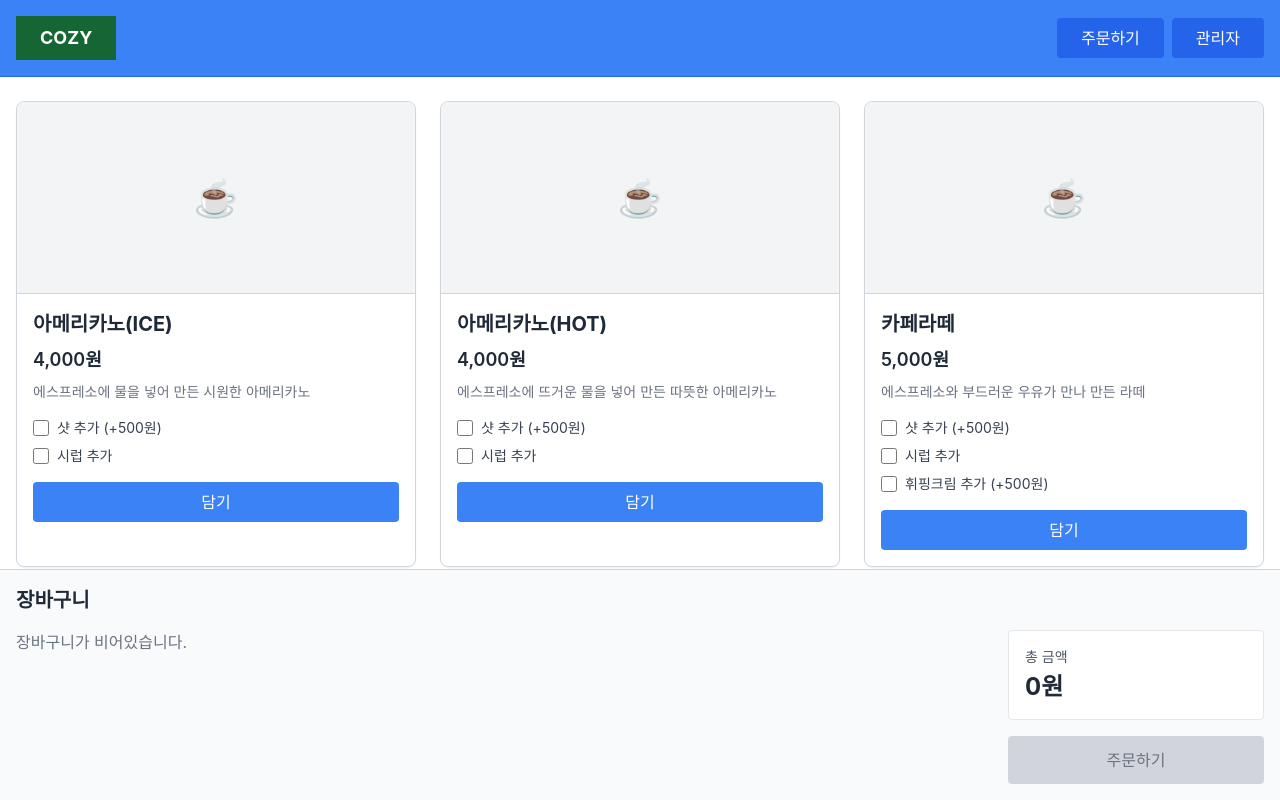
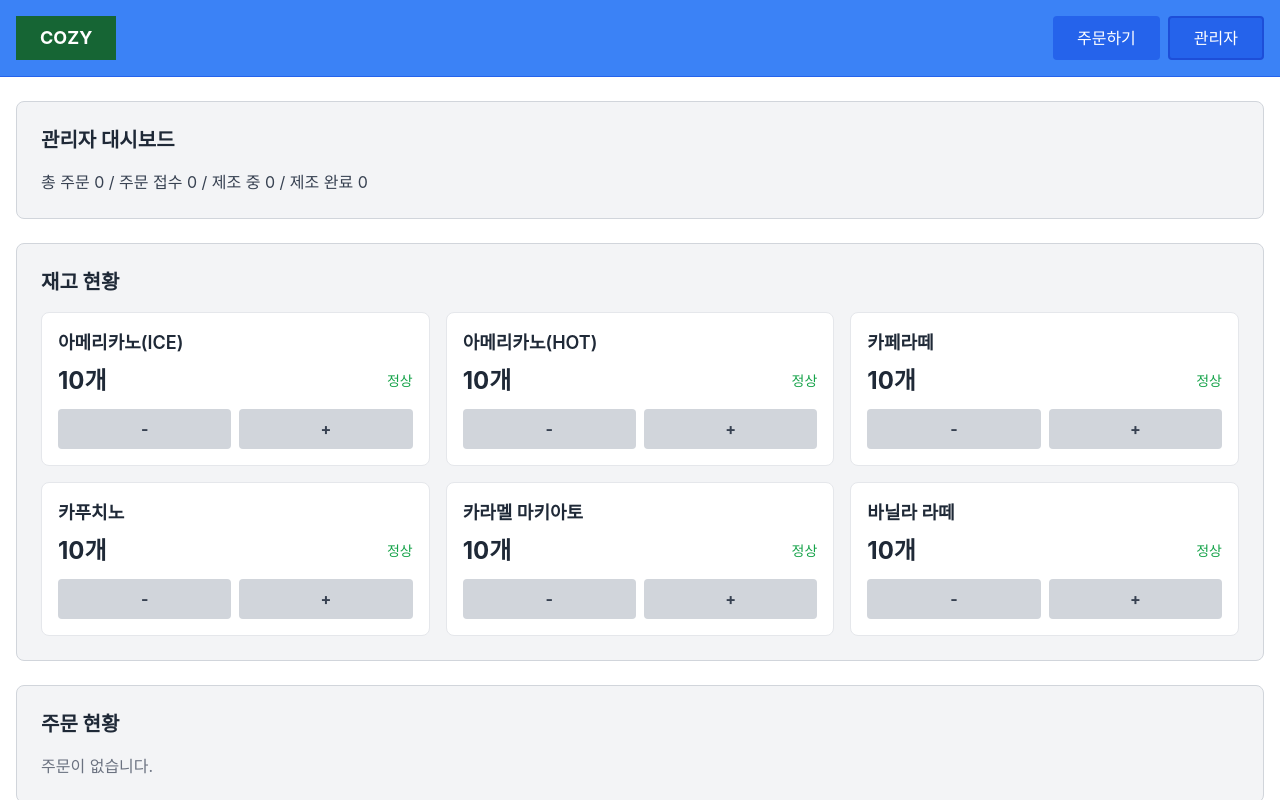
Before and after one commit to ackdark23358/order-app, a React (Vite) app in the folder UI/: page / in a window 1280 px wide. Both pictures are taken after a click on the button "관리자". Shown: the top 800 px of the page. Built offline with nearby package versions, Linux system fonts and the light colour scheme.

Commit message:
관리자 메인 코드 작성

```diff
--- a/UI/src/App.jsx
+++ b/UI/src/App.jsx
@@ -2,6 +2,9 @@ import { useState } from 'react'
 import Header from './components/Header'
 import MenuCard from './components/MenuCard'
 import ShoppingCart from './components/ShoppingCart'
+import AdminDashboard from './components/AdminDashboard'
+import InventoryStatus from './components/InventoryStatus'
+import OrderStatus from './components/OrderStatus'
 import './App.css'
 
 // 임의의 커피 메뉴 데이터
@@ -76,15 +79,44 @@ const menuItems = [
 ]
 
 function App() {
+  const [currentView, setCurrentView] = useState('order') // 'order' or 'admin'
   const [cartItems, setCartItems] = useState([])
+  const [orders, setOrders] = useState([])
+  const [inventory, setInventory] = useState([
+    { id: 1, name: '아메리카노(ICE)', stock: 10 },
+    { id: 2, name: '아메리카노(HOT)', stock: 10 },
+    { id: 3, name: '카페라떼', stock: 10 },
+    { id: 4, name: '카푸치노', stock: 10 },
+    { id: 5, name: '카라멜 마키아토', stock: 10 },
+    { id: 6, name: '바닐라 라떼', stock: 10 }
+  ])
+
+  const getStock = (menuId) => {
+    const inventoryItem = inventory.find(inv => inv.id === menuId)
+    return inventoryItem ? inventoryItem.stock : 999 // 재고 정보가 없으면 충분히 있다고 가정
+  }
 
   const addToCart = (menuItem, selectedOptions) => {
+    const stock = getStock(menuItem.id)
+
+    // 재고가 0이면 주문 불가
+    if (stock === 0) {
+      alert('품절된 상품입니다. 주문할 수 없습니다.')
+      return
+    }
+
     const optionIds = selectedOptions.sort().join(',')
     const cartKey = `${menuItem.id}-${optionIds}`
 
     const existingItem = cartItems.find(item => item.cartKey === cartKey)
 
     if (existingItem) {
+      // 장바구니에 이미 있는 경우, 재고를 확인
+      const currentQuantity = existingItem.quantity
+      if (currentQuantity + 1 > stock) {
+        alert(`재고가 부족합니다. (현재 재고: ${stock}개)`)
+        return
+      }
       setCartItems(cartItems.map(item =>
         item.cartKey === cartKey
           ? { ...item, quantity: item.quantity + 1 }
@@ -121,6 +153,14 @@ function App() {
       if (item.cartKey === cartKey) {
         const newQuantity = item.quantity + change
         if (newQuantity <= 0) return null
+
+        // 재고 확인
+        const stock = getStock(item.menuId)
+        if (change > 0 && newQuantity > stock) {
+          alert(`재고가 부족합니다. (현재 재고: ${stock}개)`)
+          return item
+        }
+
         return { ...item, quantity: newQuantity, totalPrice: (item.basePrice + item.optionPrice) * newQuantity }
       }
       return item
@@ -138,24 +178,87 @@ function App() {
   const handleOrder = () => {
     if (cartItems.length === 0) return
 
+    const now = new Date()
+    const month = now.getMonth() + 1
+    const day = now.getDate()
+    const hours = now.getHours()
+    const minutes = String(now.getMinutes()).padStart(2, '0')
+    const orderDate = `${month}월 ${day}일 ${hours}:${minutes}`
+
+    const newOrder = {
+      id: Date.now(),
+      date: orderDate,
+      items: [...cartItems],
+      total: calculateTotal(),
+      status: 'received' // 'received', 'preparing', 'completed'
+    }
+
+    setOrders([newOrder, ...orders])
     alert(`주문이 완료되었습니다!\n총 금액: ${calculateTotal().toLocaleString()}원`)
     setCartItems([])
   }
 
+  const updateInventory = (menuId, change) => {
+    setInventory(inventory.map(item => {
+      if (item.id === menuId) {
+        const newStock = item.stock + change
+        return { ...item, stock: Math.max(0, newStock) }
+      }
+      return item
+    }))
+  }
+
+  const updateOrderStatus = (orderId, newStatus) => {
+    setOrders(orders.map(order =>
+      order.id === orderId ? { ...order, status: newStatus } : order
+    ))
+  }
+
+  const getOrderStats = () => {
+    const total = orders.length
+    const received = orders.filter(o => o.status === 'received').length
+    const preparing = orders.filter(o => o.status === 'preparing').length
+    const completed = orders.filter(o => o.status === 'completed').length
+    return { total, received, preparing, completed }
+  }
+
+  if (currentView === 'admin') {
+    return (
+      <div className="min-h-screen bg-white">
+        <Header currentView={currentView} onViewChange={setCurrentView} />
+        <div className="container mx-auto px-4 py-6 space-y-6">
+          <AdminDashboard stats={getOrderStats()} />
+          <InventoryStatus
+            inventory={inventory}
+            onUpdateInventory={updateInventory}
+          />
+          <OrderStatus
+            orders={orders}
+            onUpdateStatus={updateOrderStatus}
+          />
+        </div>
+      </div>
+    )
+  }
+
   return (
     <div className="min-h-screen bg-white flex flex-col">
-      <Header />
+      <Header currentView={currentView} onViewChange={setCurrentView} />
 
       <main className="flex-1 pb-80 px-4 py-6">
         <div className="container mx-auto">
           <div className="grid grid-cols-1 md:grid-cols-2 lg:grid-cols-3 gap-6">
-            {menuItems.map(item => (
-              <MenuCard
-                key={item.id}
-                menuItem={item}
-                onAddToCart={addToCart}
-              />
-            ))}
+            {menuItems.map(item => {
+              const stock = getStock(item.id)
+              return (
+                <MenuCard
+                  key={item.id}
+                  menuItem={item}
+                  stock={stock}
+                  onAddToCart={addToCart}
+                />
+              )
+            })}
           </div>
         </div>
       </main>
--- /dev/null
+++ b/UI/src/components/AdminDashboard.jsx
@@ -0,0 +1,12 @@
+function AdminDashboard({ stats }) {
+  return (
+    <div className="bg-gray-100 rounded-lg p-6 border border-gray-300">
+      <h2 className="text-xl font-bold text-gray-800 mb-4">관리자 대시보드</h2>
+      <div className="text-gray-700">
+        총 주문 {stats.total} / 주문 접수 {stats.received} / 제조 중 {stats.preparing} / 제조 완료 {stats.completed}
+      </div>
+    </div>
+  )
+}
+
+export default AdminDashboard
--- a/UI/src/components/Header.jsx
+++ b/UI/src/components/Header.jsx
@@ -1,4 +1,4 @@
-function Header() {
+function Header({ currentView, onViewChange }) {
   return (
     <header className="bg-blue-500 border-b border-blue-600 sticky top-0 z-50">
       <div className="container mx-auto px-4 py-4">
@@ -8,10 +8,24 @@ function Header() {
           </div>
 
           <nav className="flex gap-2">
-            <button className="bg-blue-600 hover:bg-blue-700 text-white px-6 py-2 rounded font-medium transition-colors">
+            <button
+              onClick={() => onViewChange('order')}
+              className={`px-6 py-2 rounded font-medium transition-colors ${
+                currentView === 'order'
+                  ? 'bg-blue-600 text-white border-2 border-blue-700'
+                  : 'bg-blue-600 hover:bg-blue-700 text-white'
+              }`}
+            >
               주문하기
             </button>
-            <button className="bg-blue-600 hover:bg-blue-700 text-white px-6 py-2 rounded font-medium transition-colors">
+            <button
+              onClick={() => onViewChange('admin')}
+              className={`px-6 py-2 rounded font-medium transition-colors ${
+                currentView === 'admin'
+                  ? 'bg-blue-600 text-white border-2 border-blue-700'
+                  : 'bg-blue-600 hover:bg-blue-700 text-white'
+              }`}
+            >
               관리자
             </button>
           </nav>
--- /dev/null
+++ b/UI/src/components/InventoryStatus.jsx
@@ -0,0 +1,54 @@
+function InventoryStatus({ inventory, onUpdateInventory }) {
+  const getStatus = (stock) => {
+    if (stock === 0) return { text: '품절', color: 'text-red-600' }
+    if (stock < 5) return { text: '주의', color: 'text-yellow-600' }
+    return { text: '정상', color: 'text-green-600' }
+  }
+
+  return (
+    <div className="bg-gray-100 rounded-lg p-6 border border-gray-300">
+      <h2 className="text-xl font-bold text-gray-800 mb-4">재고 현황</h2>
+      <div className="grid grid-cols-1 md:grid-cols-2 lg:grid-cols-3 gap-4">
+        {inventory.map(item => {
+          const status = getStatus(item.stock)
+          return (
+            <div key={item.id} className="bg-white rounded-lg p-4 border border-gray-200">
+              <div className="text-lg font-semibold text-gray-800 mb-2">
+                {item.name}
+              </div>
+              <div className="flex items-center justify-between mb-3">
+                <div className="text-2xl font-bold text-gray-800">
+                  {item.stock}개
+                </div>
+                <div className={`text-sm font-medium ${status.color}`}>
+                  {status.text}
+                </div>
+              </div>
+              <div className="flex gap-2">
+                <button
+                  onClick={() => onUpdateInventory(item.id, -1)}
+                  disabled={item.stock === 0}
+                  className={`flex-1 py-2 px-4 rounded font-bold transition-colors ${
+                    item.stock === 0
+                      ? 'bg-gray-200 text-gray-400 cursor-not-allowed'
+                      : 'bg-gray-300 hover:bg-gray-400 text-gray-700'
+                  }`}
+                >
+                  -
+                </button>
+                <button
+                  onClick={() => onUpdateInventory(item.id, 1)}
+                  className="flex-1 py-2 px-4 rounded font-bold bg-gray-300 hover:bg-gray-400 text-gray-700 transition-colors"
+                >
+                  +
+                </button>
+              </div>
+            </div>
+          )
+        })}
+      </div>
+    </div>
+  )
+}
+
+export default InventoryStatus
--- a/UI/src/components/MenuCard.jsx
+++ b/UI/src/components/MenuCard.jsx
@@ -1,6 +1,6 @@
 import { useState } from 'react'
 
-function MenuCard({ menuItem, onAddToCart }) {
+function MenuCard({ menuItem, stock, onAddToCart }) {
   const [selectedOptions, setSelectedOptions] = useState([])
 
   const toggleOption = (optionId) => {
@@ -20,9 +20,15 @@ function MenuCard({ menuItem, onAddToCart }) {
   }
 
   const handleAddToCart = () => {
+    if (stock === 0) {
+      alert('품절된 상품입니다. 주문할 수 없습니다.')
+      return
+    }
     onAddToCart(menuItem, selectedOptions)
     setSelectedOptions([])
   }
+
+  const isOutOfStock = stock === 0
 
   return (
     <div className="bg-white border border-gray-300 rounded-lg overflow-hidden shadow-sm hover:shadow-md transition-shadow">
@@ -33,12 +39,17 @@ function MenuCard({ menuItem, onAddToCart }) {
 
       <div className="p-4">
         {/* 메뉴 이름 */}
-        <h3 className="text-xl font-bold text-gray-800 mb-2">
-          {menuItem.name}
-        </h3>
+        <div className="flex items-center justify-between mb-2">
+          <h3 className="text-xl font-bold text-gray-800">
+            {menuItem.name}
+          </h3>
+          {isOutOfStock && (
+            <span className="text-red-600 font-semibold text-sm">품절</span>
+          )}
+        </div>
 
         {/* 가격 */}
-        <p className="text-lg font-semibold text-gray-800 mb-2">
+        <p className={`text-lg font-semibold mb-2 ${isOutOfStock ? 'text-gray-400' : 'text-gray-800'}`}>
           {calculatePrice().toLocaleString()}원
         </p>
 
@@ -70,9 +81,14 @@ function MenuCard({ menuItem, onAddToCart }) {
         {/* 담기 버튼 */}
         <button
           onClick={handleAddToCart}
-          className="w-full bg-blue-500 hover:bg-blue-600 text-white py-2 px-4 rounded font-medium transition-colors"
+          disabled={isOutOfStock}
+          className={`w-full py-2 px-4 rounded font-medium transition-colors ${
+            isOutOfStock
+              ? 'bg-gray-300 text-gray-500 cursor-not-allowed'
+              : 'bg-blue-500 hover:bg-blue-600 text-white'
+          }`}
         >
-          담기
+          {isOutOfStock ? '품절' : '담기'}
         </button>
       </div>
     </div>
--- /dev/null
+++ b/UI/src/components/OrderStatus.jsx
@@ -0,0 +1,71 @@
+function OrderStatus({ orders, onUpdateStatus }) {
+  const formatOrderItems = (orderItems) => {
+    return orderItems.map(item => {
+      const optionText = item.optionNames.length > 0
+        ? ` (${item.optionNames.join(', ')})`
+        : ''
+      return `${item.menuName}${optionText} x ${item.quantity}`
+    }).join(', ')
+  }
+
+  const getStatusButton = (order) => {
+    if (order.status === 'received') {
+      return (
+        <button
+          onClick={() => onUpdateStatus(order.id, 'preparing')}
+          className="bg-blue-500 hover:bg-blue-600 text-white px-4 py-2 rounded font-medium transition-colors"
+        >
+          제조 시작
+        </button>
+      )
+    } else if (order.status === 'preparing') {
+      return (
+        <button
+          onClick={() => onUpdateStatus(order.id, 'completed')}
+          className="bg-green-500 hover:bg-green-600 text-white px-4 py-2 rounded font-medium transition-colors"
+        >
+          제조 완료
+        </button>
+      )
+    } else {
+      return (
+        <span className="text-gray-500 font-medium">완료됨</span>
+      )
+    }
+  }
+
+  return (
+    <div className="bg-gray-100 rounded-lg p-6 border border-gray-300">
+      <h2 className="text-xl font-bold text-gray-800 mb-4">주문 현황</h2>
+      {orders.length === 0 ? (
+        <p className="text-gray-500">주문이 없습니다.</p>
+      ) : (
+        <div className="space-y-3">
+          {orders.map(order => (
+            <div
+              key={order.id}
+              className="bg-white rounded-lg p-4 border border-gray-200 flex items-start justify-between gap-4"
+            >
+              <div className="flex-1">
+                <div className="text-gray-800 font-medium mb-1">
+                  {order.date}
+                </div>
+                <div className="text-gray-700 mb-1">
+                  {formatOrderItems(order.items)}
+                </div>
+                <div className="text-gray-800 font-semibold">
+                  {order.total.toLocaleString()}원
+                </div>
+              </div>
+              <div className="flex items-center">
+                {getStatusButton(order)}
+              </div>
+            </div>
+          ))}
+        </div>
+      )}
+    </div>
+  )
+}
+
+export default OrderStatus
```
